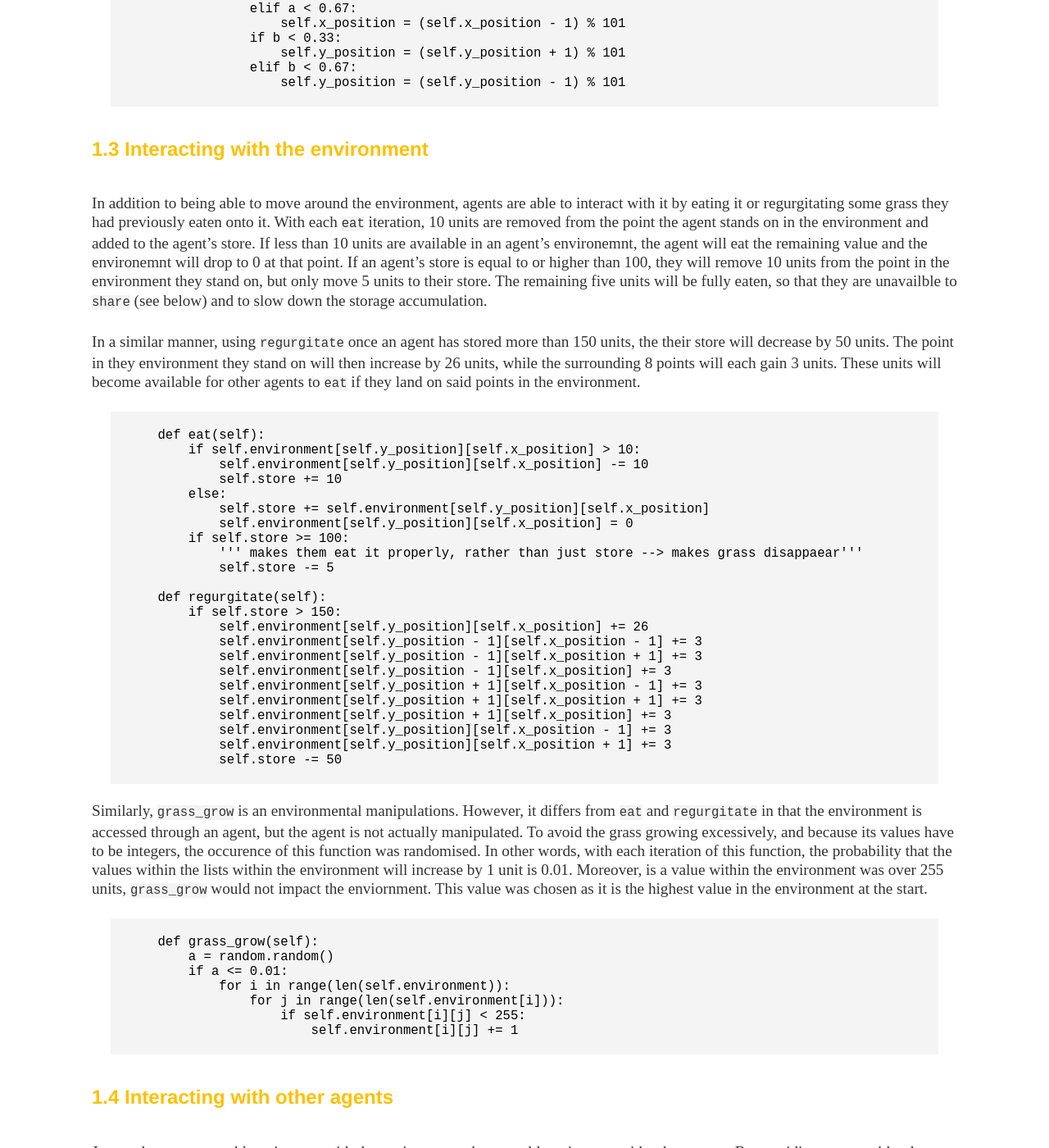
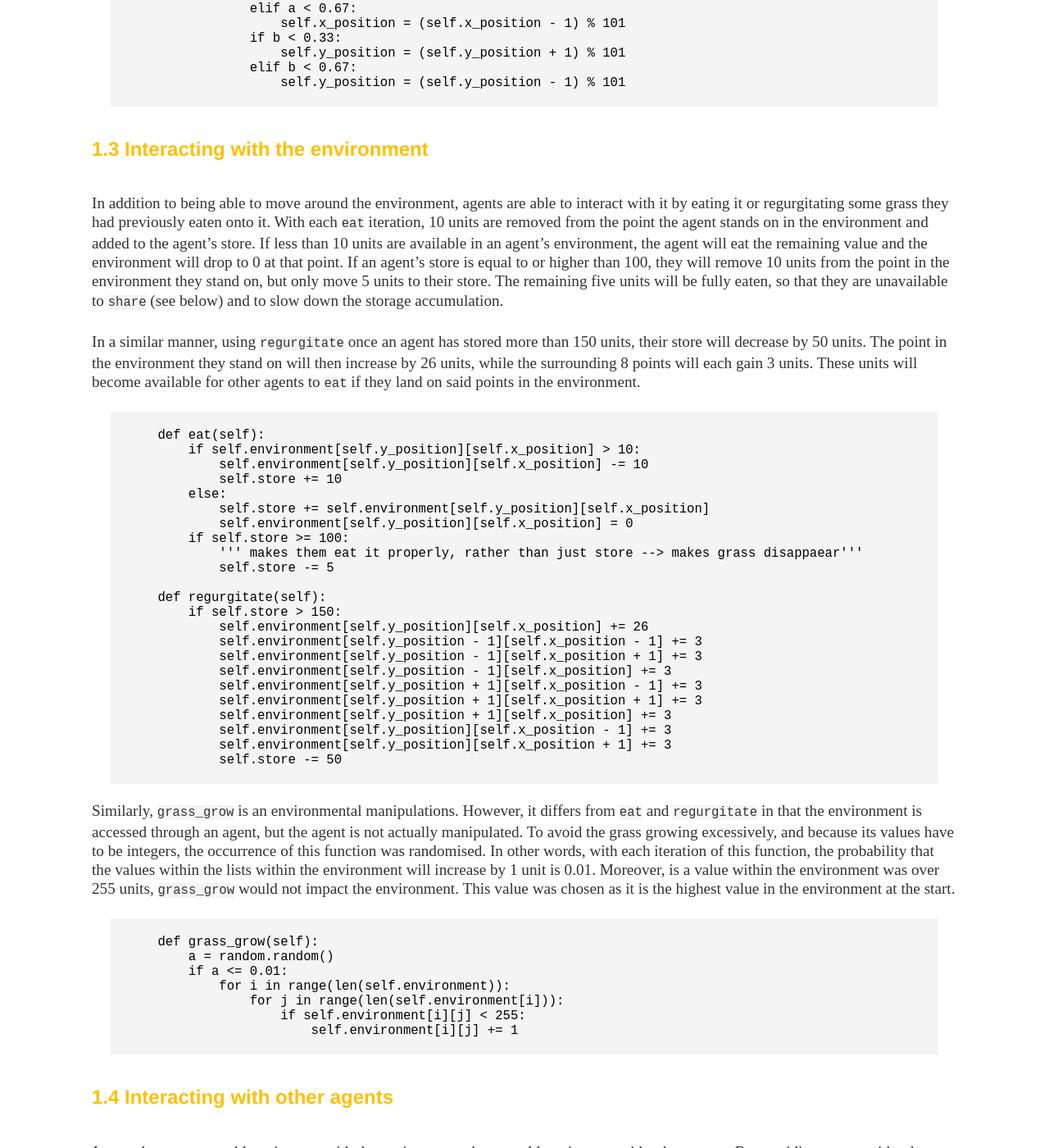
Before and after one commit to lena-kilian/lena-kilian.github.io, a Jekyll site: the page built from abm/index.md, in a window 1280 px wide and 1400 px high, scrolled down 3030 px. Shown: the whole window at 82% size. Built offline with Jekyll 4.4.1, drawn with Linux system fonts in a browser that asks for light colours; our own code applies the rules of GitHub Pages for plain Markdown files; some of the changed text lies outside the part shown.

Commit message:
Update index.md

````diff
--- a/abm/index.md
+++ b/abm/index.md
@@ -112,9 +112,9 @@
 
 ### <a name="1.3"></a>1.3 Interacting with the environment
 
-In addition to being able to move around the environment, agents are able to interact with it by eating it or regurgitating some grass they had previously eaten onto it. With each `eat` iteration, 10 units are removed from the point the agent stands on in the environment and added to the agent's store. If less than 10 units are available in an agent's environemnt, the agent will eat the remaining value and the environemnt will drop to 0 at that point. If an agent's store is equal to or higher than 100, they will remove 10 units from the point in the environment they stand on, but only move 5 units to their store. The remaining five units will be fully eaten, so that they are unavailble to `share` (see below) and to slow down the storage accumulation.
+In addition to being able to move around the environment, agents are able to interact with it by eating it or regurgitating some grass they had previously eaten onto it. With each `eat` iteration, 10 units are removed from the point the agent stands on in the environment and added to the agent's store. If less than 10 units are available in an agent's environment, the agent will eat the remaining value and the environment will drop to 0 at that point. If an agent's store is equal to or higher than 100, they will remove 10 units from the point in the environment they stand on, but only move 5 units to their store. The remaining five units will be fully eaten, so that they are unavailable to `share` (see below) and to slow down the storage accumulation.
 
-In a similar manner, using `regurgitate` once an agent has stored more than 150 units, the their store will decrease by 50 units. The point in they environment they stand on will then increase by 26 units, while the surrounding 8 points will each gain 3 units. These units will become available for other agents to `eat` if they land on said points in the environment.
+In a similar manner, using `regurgitate` once an agent has stored more than 150 units, their store will decrease by 50 units. The point in the environment they stand on will then increase by 26 units, while the surrounding 8 points will each gain 3 units. These units will become available for other agents to `eat` if they land on said points in the environment.
 
 ```
     def eat(self):
@@ -142,7 +142,7 @@
             self.store -= 50
 ```
 
-Similarly, `grass_grow` is an environmental manipulations. However, it differs from `eat` and `regurgitate` in that the environment is accessed through an agent, but the agent is not actually manipulated. To avoid the grass growing excessively, and because its values have to be integers, the occurence of this function was randomised. In other words, with each iteration of this function, the probability that the values within the lists within the environment will increase by 1 unit is 0.01. Moreover, is a value within the environment was over 255 units, `grass_grow` would not impact the enviornment. This value was chosen as it is the highest value in the environment at the start.
+Similarly, `grass_grow` is an environmental manipulations. However, it differs from `eat` and `regurgitate` in that the environment is accessed through an agent, but the agent is not actually manipulated. To avoid the grass growing excessively, and because its values have to be integers, the occurrence of this function was randomised. In other words, with each iteration of this function, the probability that the values within the lists within the environment will increase by 1 unit is 0.01. Moreover, is a value within the environment was over 255 units, `grass_grow` would not impact the environment. This value was chosen as it is the highest value in the environment at the start.
 
 ```
     def grass_grow(self):
@@ -396,7 +394,13 @@
 
 ### <a name="3.2"></a>3.2 Alternative endings: Stopping the animation using a generator function
 
-Alternatively, a generator function can be defined. In this case, the function will break the `update` loop in the final animation once an agent tries to `eat` from a point in the environment which contains 0 units. Moreover, a timer was built into the function, which records the seconds taken for the animation to break.
+As an add-on the animation stopping with a function was timed. Thus `time` had to be imported in addition to the packages from [section 3.1](#3.1).
+
+```
+import time
+```
+
+Thereafter, a generator function was defined, in which the agents, environment and visualisation are updated until there is a point in the environment which contains 0 units of grass. Once this happens, `gen_function` will break the `update` loop. This function was then added to the animation as a measure of length (`frames`) of the animation. As the value assigned to `frames` must be numerical, the generator function was built in a way in which it adds one to variable `a` (here the number of frames), each time the smallest value within the environment is still greater than 0.
 
 ```
 def gen_function(b = [0]):
````
Also changed, not shown: other parts of abm/index.md (+6 -8 lines).
